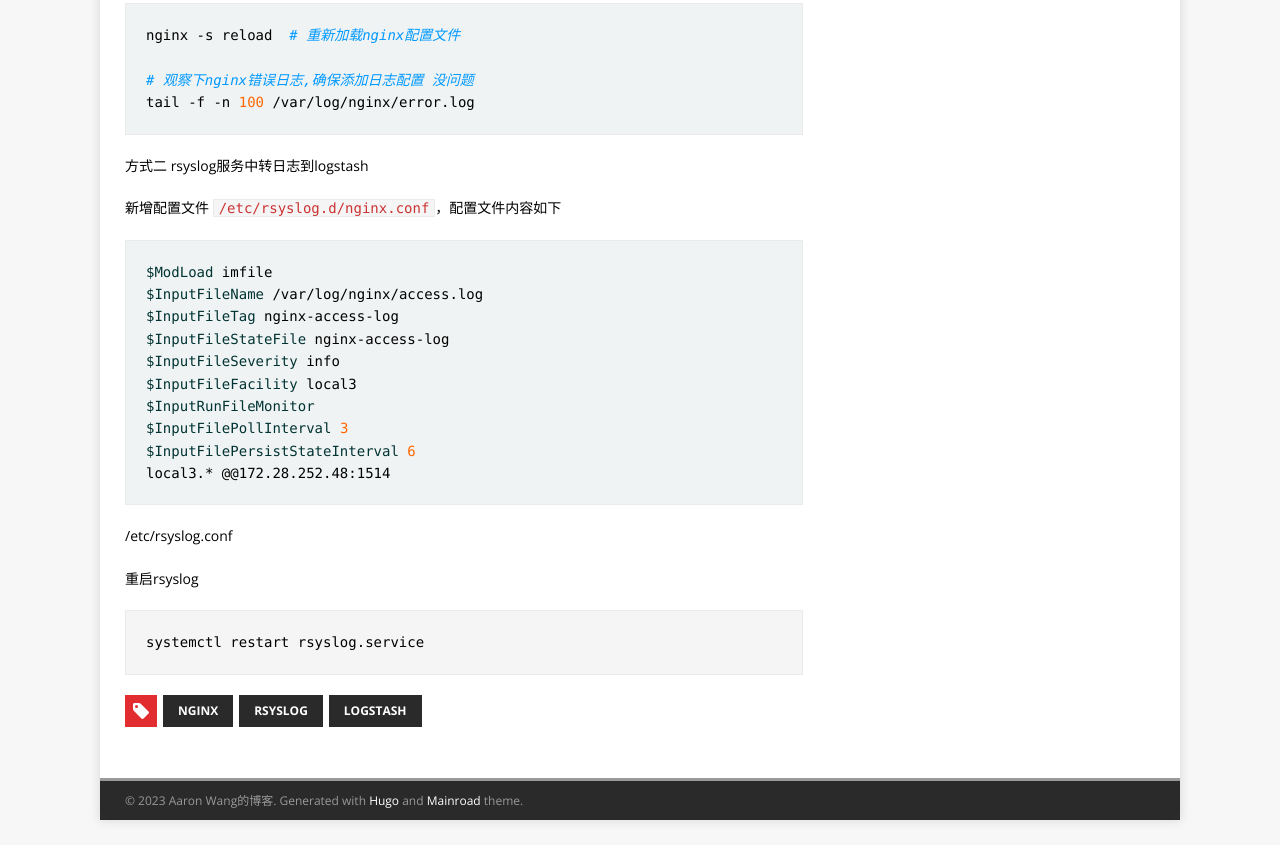
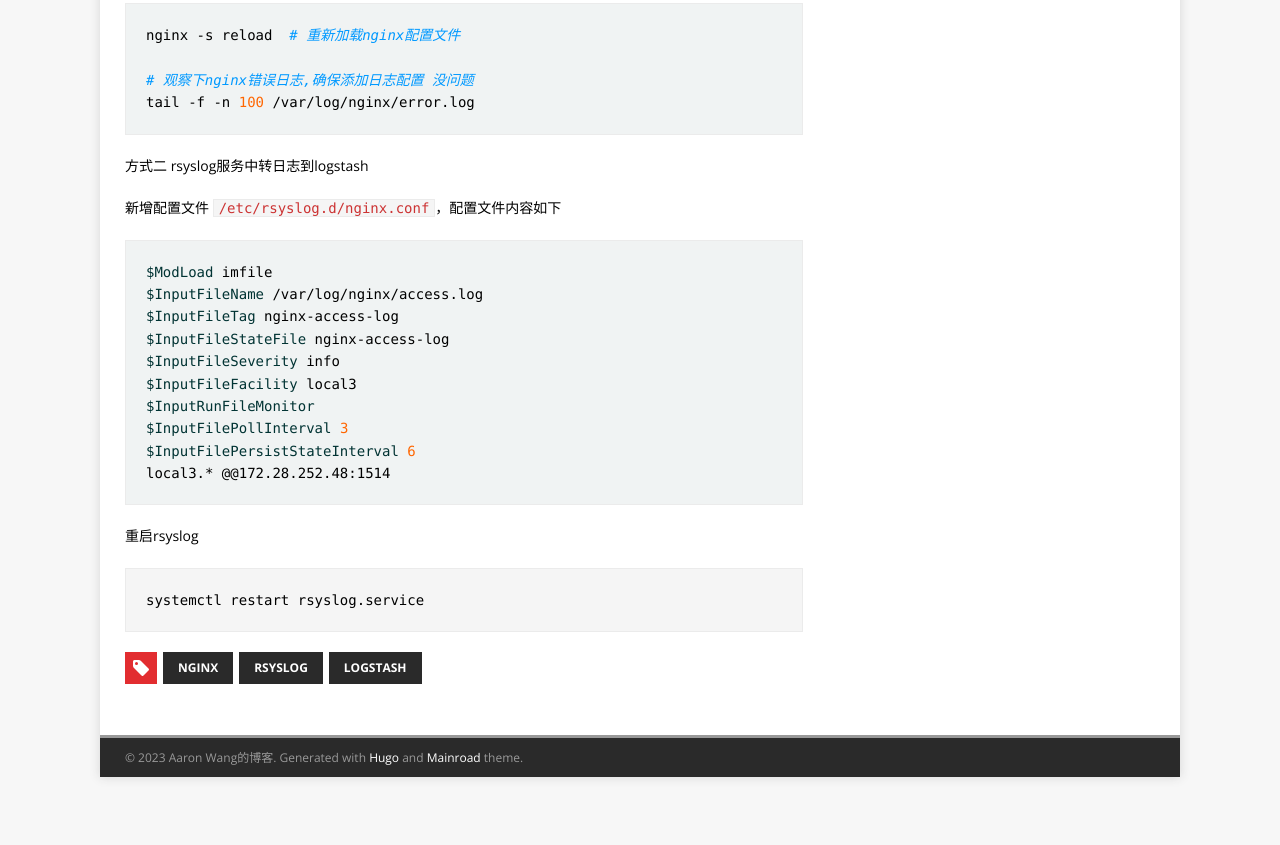
Before and after one commit to AarenWang/AarenWang.github.io, a plain HTML site: page posts/nginx-log-logstash-es/index.html in a window 1280 px wide. Shown: the part 4631-5476 px from the top of the page. After the commit the page ends 5433 px from the top, so only its background shows below. Drawn offline with nearby package versions, Linux system fonts and the light colour scheme; a script that the page names is missing.

Commit message:
add post nginx log logstash

```diff
--- a/posts/nginx-log-logstash-es/index.html
+++ b/posts/nginx-log-logstash-es/index.html
@@ -227,8 +227,7 @@ output {
 </span></span><span style="display:flex;"><span><span style="color:#033">$InputFilePollInterval</span> <span style="color:#f60">3</span>
 </span></span><span style="display:flex;"><span><span style="color:#033">$InputFilePersistStateInterval</span> <span style="color:#f60">6</span>
 </span></span><span style="display:flex;"><span>local3.* @@172.28.252.48:1514
-</span></span></code></pre></div><p>/etc/rsyslog.conf</p>
-<p>重启rsyslog</p>
+</span></span></code></pre></div><p>重启rsyslog</p>
 <pre tabindex="0"><code>systemctl restart rsyslog.service
 </code></pre>
 		</div>
```
